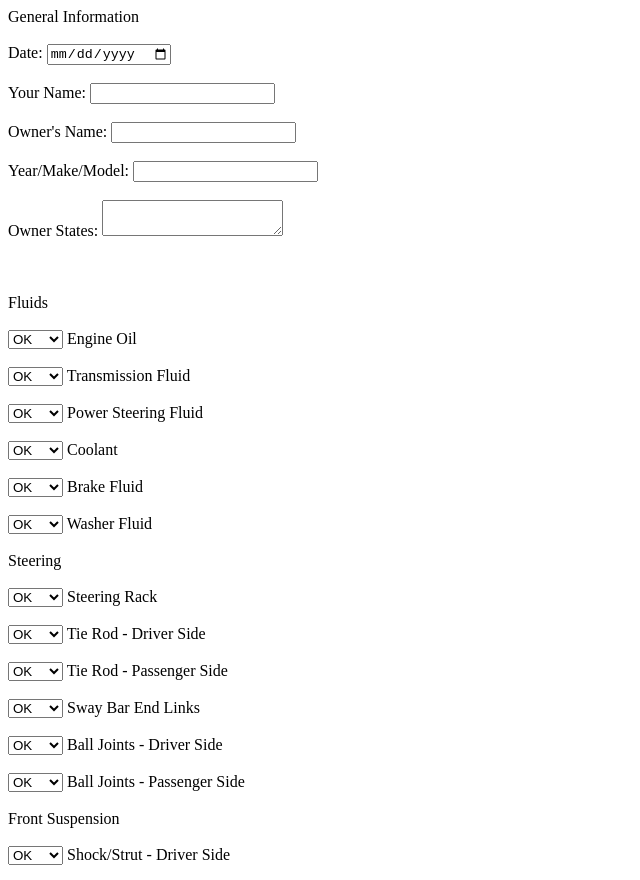
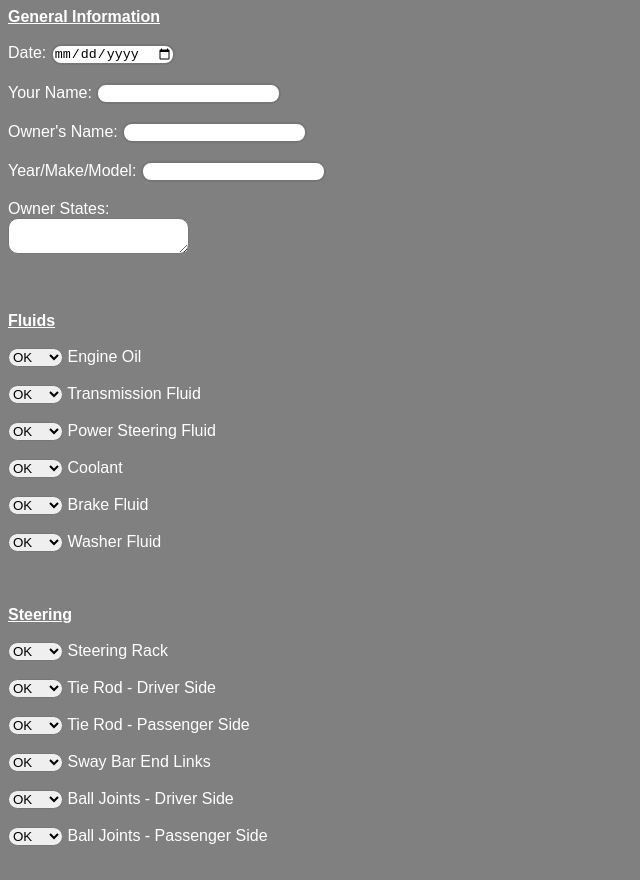
Before and after one commit to tpressnell/car-guys-form, a plain HTML site: page index.html in a window 1280 px wide. Shown: the top 880 px of the page, without its empty margins (0-640 px from the left). Drawn offline with Linux system fonts and the light colour scheme.

Commit message:
Make the form look slightly better

```diff
--- /dev/null
+++ b/carguys.css
@@ -0,0 +1,20 @@
+body{
+    background-color: gray;
+    color: white;
+    font-family: Arial, Helvetica, sans-serif;
+}
+
+label{
+    font-size: 24;
+}
+
+label.sectionheader{
+    font-size: 32;
+    font-weight: bold;
+    text-decoration: underline;
+}
+
+select, input, textarea{
+    border-style: solid;
+    border-radius: 10px;
+}
--- a/index.html
+++ b/index.html
@@ -1,11 +1,12 @@
 <!DOCTYPE html>
 <html>
     <head>
+        <link rel="stylesheet" href="carguys.css">
     </head>
     <body>
         <form>
             <div>
-                <label>General Information</label>
+                <label class="sectionheader">General Information</label>
                 <br>
                 <br>
                 <label for="date">Date: </label>
@@ -24,7 +25,9 @@
                 <input type="text" id="carinfo" name = carinfo>
                 <br>
                 <br>
-                <label for="complaints">Owner States: </label>
+                <div class="textarea">
+                    <label for="complaints" class="textarea">Owner States: </label>
+                </div>
                 <textarea id="complaints" name="complaints"></textarea>
                 <br>
                 <br>
@@ -32,7 +35,7 @@
                 <br>
             </div>
             <div>
-                <label>Fluids</label>
+                <label class="sectionheader">Fluids</label>
                 <br>
                 <br>
                 <select id="engineoil" name="engineoil">
@@ -89,9 +92,11 @@
                 <label for="washerfluid">Washer Fluid</label>
                 <br>
                 <br>
+                <br>
+                <br>
             </div>
             <div>
-                <label>Steering</label>
+                <label class="sectionheader">Steering</label>
                 <br>
                 <br>
                 <select id="steeringrack" name="steeringrack">
@@ -148,9 +153,11 @@
                 <label for="balljoints_ps">Ball Joints - Passenger Side</label>
                 <br>
                 <br>
+                <br>
+                <br>
             </div>
             <div>
-                <label>Front Suspension</label>
+                <label class="sectionheader">Front Suspension</label>
                 <br>
                 <br>
                 <select id="shock_strut_ds" name="shock_strut_ds">
@@ -189,9 +196,11 @@
                 <label for="coilspring_ps">Coil Spring - Passenger Side</label>
                 <br>
                 <br>
+                <br>
+                <br>
             </div>
             <div>
-                <label>Rear Suspension</label>
+                <label class="sectionheader">Rear Suspension</label>
                 <br>
                 <br>
                 <select id="rshock_strut_ds" name="rshock_strut_ds">
@@ -230,9 +239,11 @@
                 <label for="rcoilspring_ps">Coil Spring - Passenger Side</label>
                 <br>
                 <br>
+                <br>
+                <br>
             </div>
             <div>
-                <label>Brakes</label>
+                <label class="sectionheader">Brakes</label>
                 <br>
                 <br>
                 <select id="rotor_fds" name="rotor_fds">
@@ -307,9 +318,11 @@
                 <label for="pads_shoes_rps">Brake Pads/Shoes - Rear Passenger Side</label>
                 <br>
                 <br>
+                <br>
+                <br>
             </div>
             <div>
-                <label>Tires/Wheels</label>
+                <label class="sectionheader">Tires/Wheels</label>
                 <br>
                 <br>
                 <select id="wheel_fds" name="wheel_fds">
@@ -384,13 +397,23 @@
                 <label for="tire_rps">Tire - Rear Passenger Side</label>
                 <br>
                 <br>
+                <br>
+                <br>
             </div>
             <div>
-                <label for="eec">Engine Error Codes</label>
+                <div>
+                    <label for="eec" class="sectionheader">Engine Error Codes</label>
+                </div>
                 <textarea id="eec" name="eec"></textarea>
+                <br>
+                <br>
+                <br>
+                <br>
             </div>
             <div>
-                <label for="notes">Notes</label>
+                <div>
+                    <label for="notes" class="sectionheader">Notes</label>
+                </div>
                 <textarea id="notes" name="notes"></textarea>
             </div>
         </form>
```
